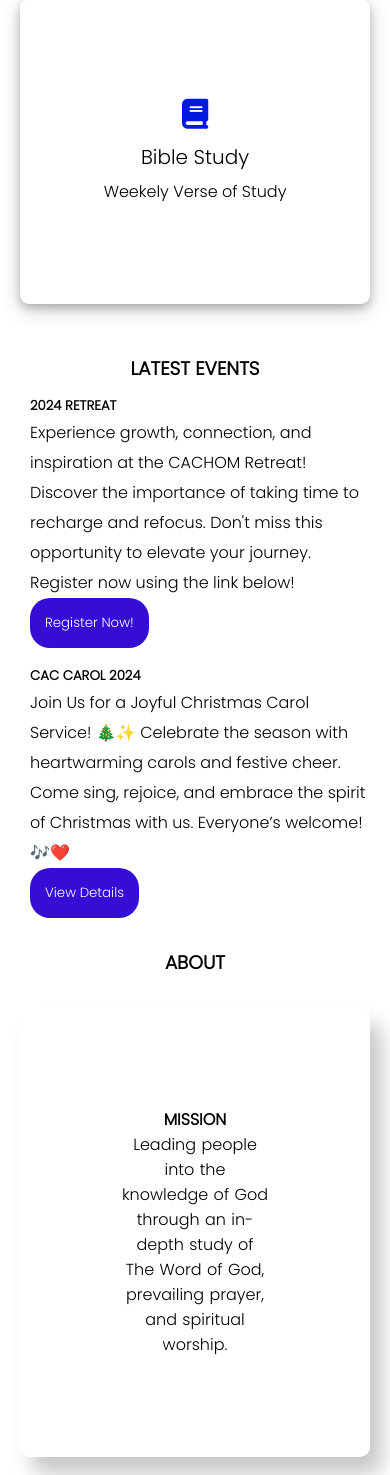
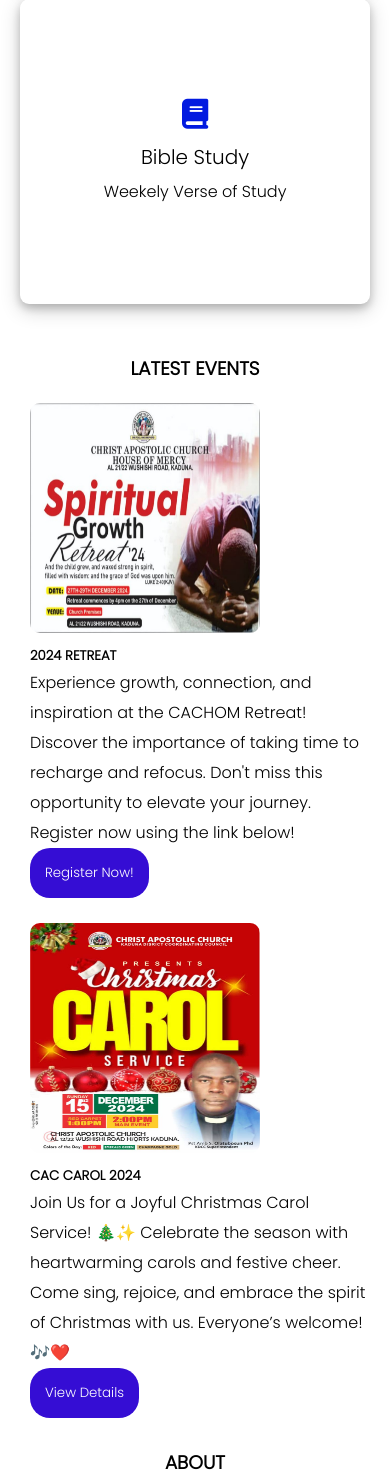
Before and after one commit to Atmosphere0102/cachom, a PHP site: page / in a window 390 px wide. Shown: the part 1569-3044 px from the top of the page. Run offline with PHP 8.4, Linux system fonts and the light colour scheme.

Commit message:
Update styles.css

```diff
--- a/styles.css
+++ b/styles.css
@@ -476,9 +476,11 @@
     .container-4 img{
         max-width: 100%;
         height: 450px;
+        width:500px;
         border-radius: 20px;
         padding: 10px;
         order: -1;
+        align-items:center;
     }
     .card-1,
     .card-2,
@@ -497,6 +499,18 @@
         display: grid;
         grid-template-columns: 100%;
         gap: 15px;
+    }
+    .container-1 img,
+    .container-2 img,
+    .container-3 img,
+    .container-4 img{
+        max-width: 100%;
+        height: 450px;
+        width:500px;
+        border-radius: 20px;
+        padding: 10px;
+        order: -1;
+        align-items:center;
     }
 }
 
@@ -522,7 +536,7 @@
     }
     .navbar .nav a{
         font-size: 18px;
-        color: rgb(0, 0, 0);
+        color: #fff;
     }
     .navbar ul a:hover{
        color: rgb(255, 255, 255);
@@ -569,7 +583,13 @@
     .container-2 img,
     .container-3 img,
     .container-4 img{
-        display: none;
+        max-width: 100%;
+        height: 250px;
+        width:250px;
+        border-radius: 20px;
+        padding: 10px;
+        order: -1;
+        align-items:center;
     }
 }
 
```
